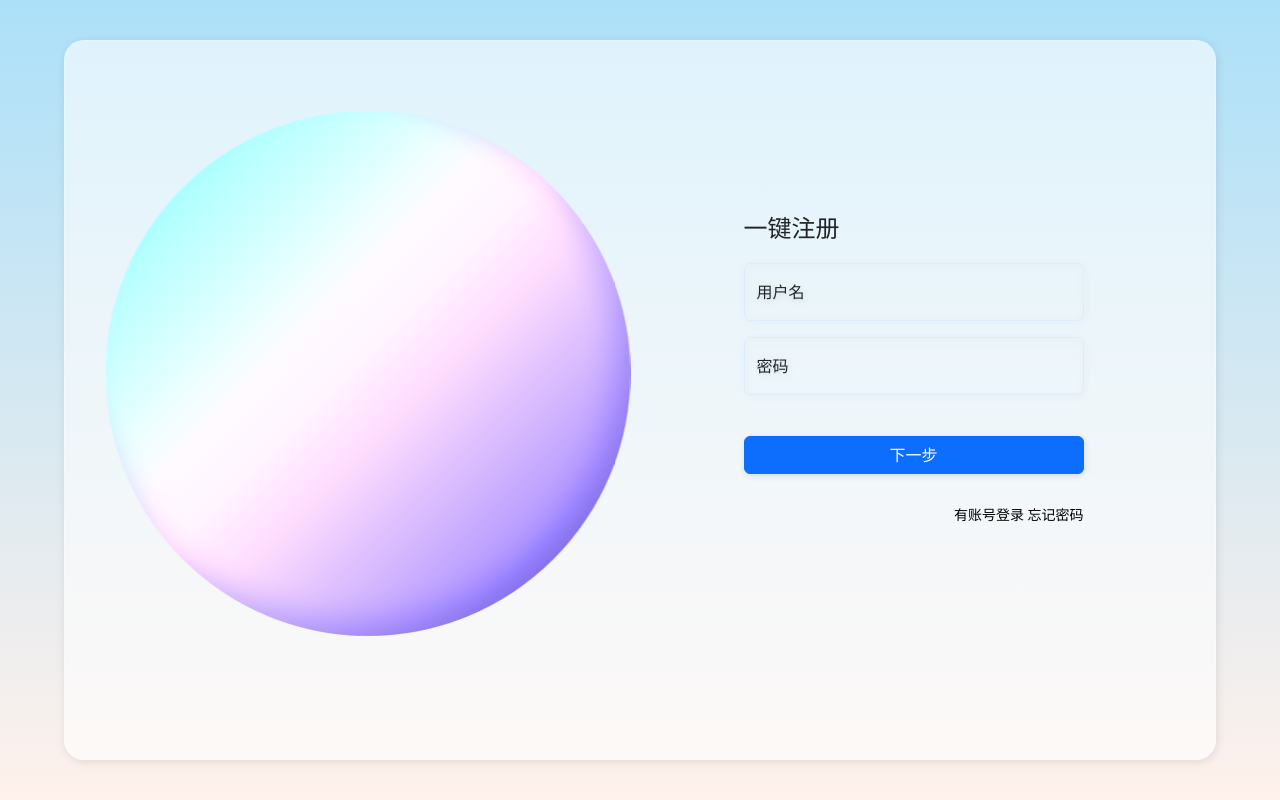
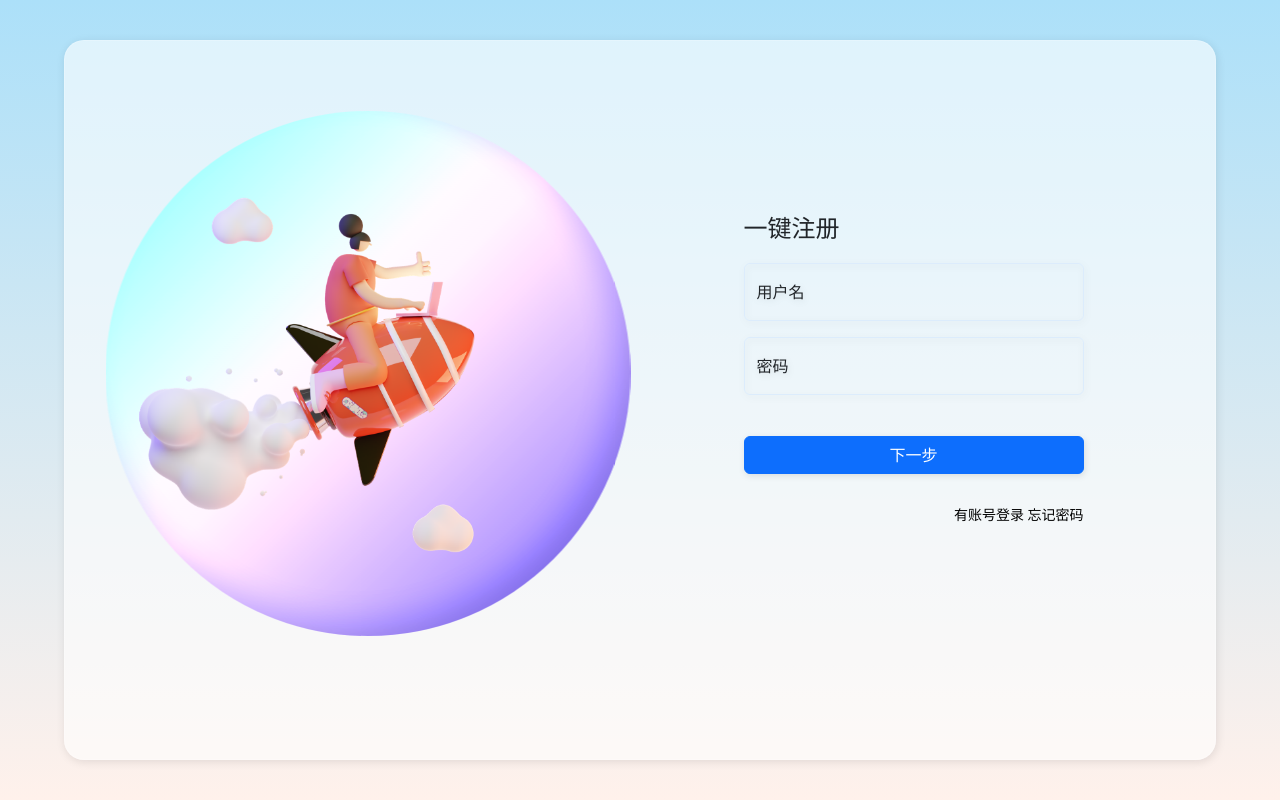
Before and after one commit to ETadl007/individual, a website: page api_server/public/page/register.html in a window 1280 px wide. Drawn offline with Linux system fonts and the light colour scheme.

Commit message:
Improve functionality

```diff
--- a/api_server/public/page/register.html
+++ b/api_server/public/page/register.html
@@ -11,6 +11,9 @@
 </head>
 <body>
 <div class="box">
+    <div class="rocket">
+        <img src="../images/img2.png" width="370px" height="370px" alt="">
+    </div>
     <div class="ball"></div>
     <div class="blquo">
         <form class="box-con" action="http://127.0.0.1/api/reguser" method="post">
```
